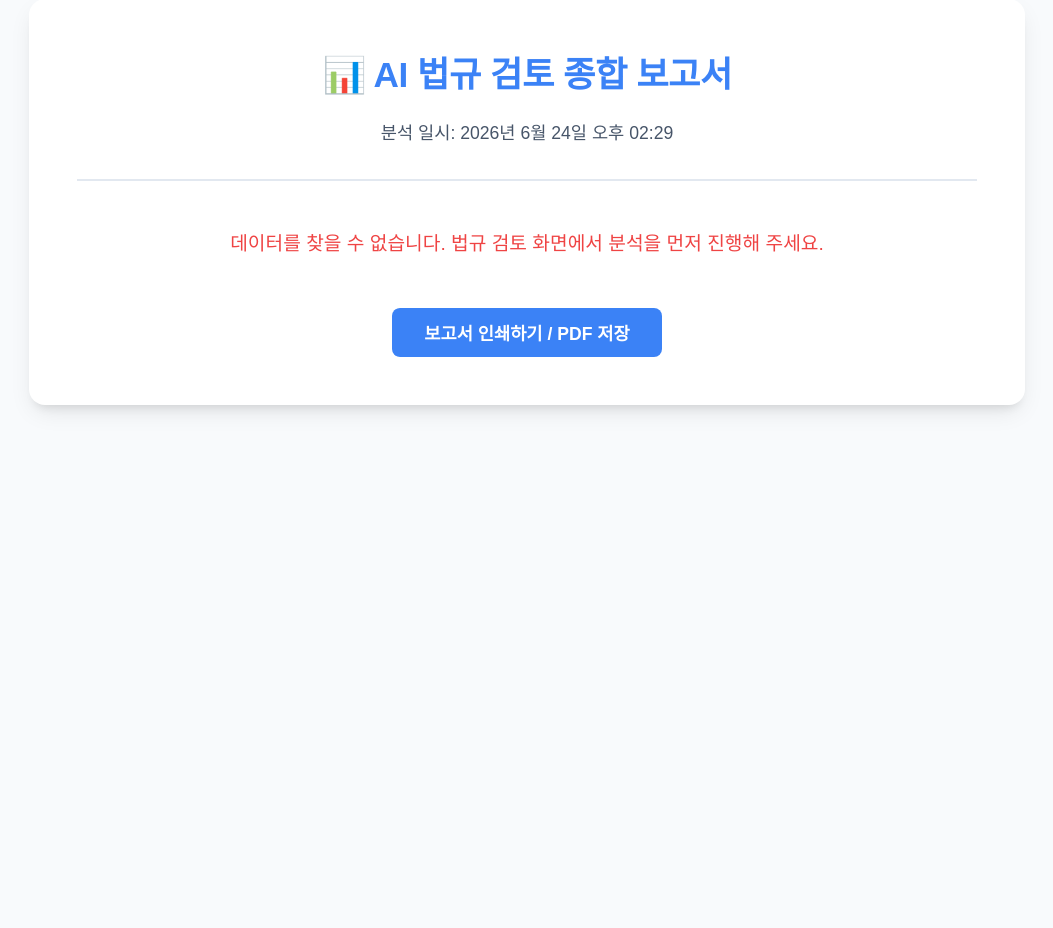
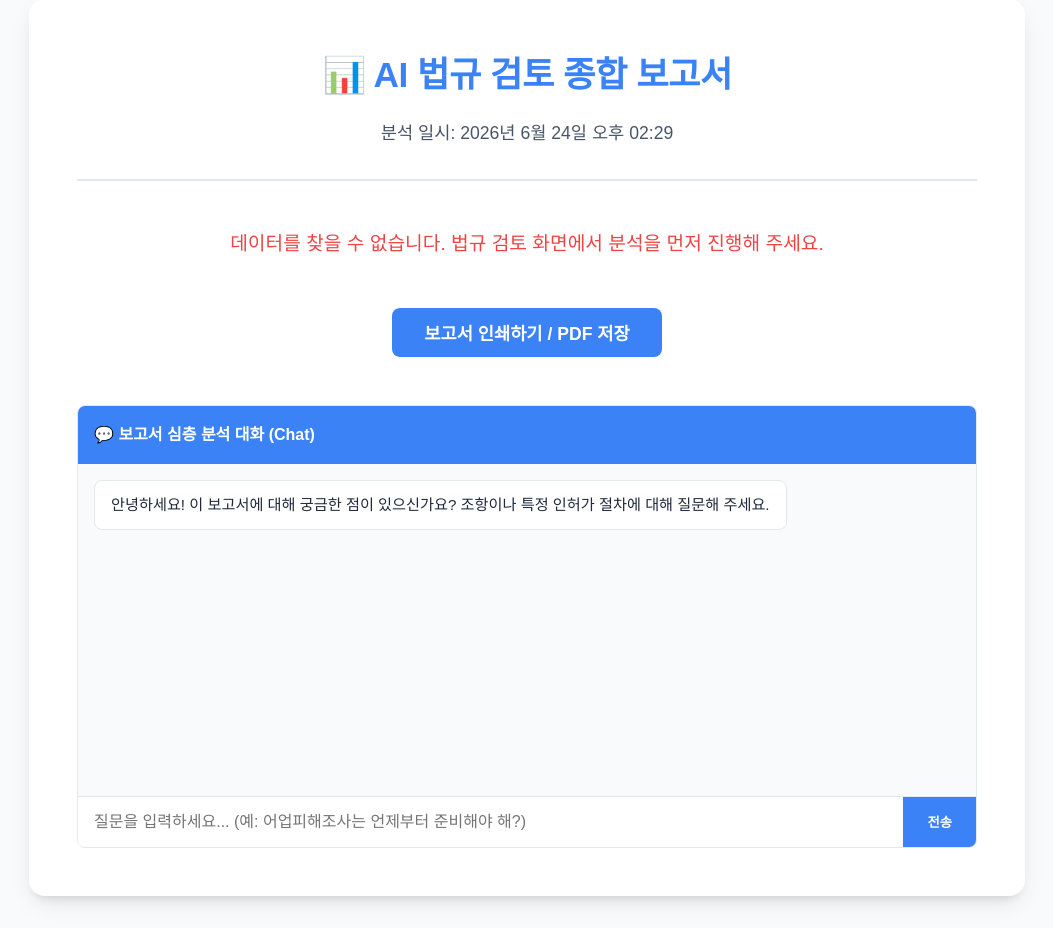
Before and after one commit to ksh8481-lgtm/law-assistant, a Flask app: page /report in a window 1280 px wide. Shown: the part 33-961 px from the top of the page, without its empty margins (113-1166 px from the left). Before the commit the page ends 446 px from the top, so only its background shows below. Run offline with Flask 3, Linux system fonts and the light colour scheme; some web fonts are replaced.

Commit message:
fix: AI 할루시네이션 방지 문구 완화 및 report.html 하단 챗봇 UI 추가

```diff
--- a/app.py
+++ b/app.py
@@ -535,11 +535,10 @@ def run_analysis(job_id, data):
         [법제처 제공 현행법 컨텍스트]
         {law_context}
 
-        **[가장 중요한 지시사항: 허위 조항 번호 생성 절대 금지 (할루시네이션 방지)]**
-        사용자는 당신이 과거 지식에 의존해 부정확한 법령 조항 번호(예: 제O조)를 마음대로 지어내는 것을 극도로 경계하고 있습니다.
-        1. 위 [법제처 제공 현행법 컨텍스트]에 없는 법령을 도출할 경우, **절대로 조항 번호(예: 제7조, 제15조 등)를 임의로 지어내지 마십시오.**
-        2. 100% 확신하는 현행 조항이 아니라면 JSON의 "article" 값은 빈 문자열("")로 두거나 기재하지 마십시오. 틀린 조항을 적는 것은 감사에서 중징계 사유입니다!
-        3. 반드시 "현행법에 따르면~"과 같이 법제처 기준 현행법을 바탕으로 해석하고 있다는 것을 보여주세요.
+        **[법령 조항 번호 명시 (매우 중요)]**
+        1. 당신이 도출한 필수 법적 절차(수산업법, 해양환경관리법 등)에 대해, **가급적 정확한 조항 번호(예: 제8조, 제10조 제1항 등)를 반드시 기재**하십시오.
+        2. 제공된 텍스트(컨텍스트)에 해당 법률이 없더라도, 당신의 뛰어난 내부 지식(Pre-trained Knowledge)을 총동원하여 실제 현행법에 존재하는 가장 정확한 조항을 적어주세요.
+        3. 조항 번호를 기재할 때는 절대로 "컨텍스트에 없어서~"와 같은 변명이나 사과문, 해명글을 적지 마십시오. 전문적인 보고서 문체만을 유지하세요.
 
         **[전문가 수준의 심층 연관 분석 프레임워크 (Deep Reasoning Framework)]**
         당신은 단순 정보 검색기가 아니라 최상급 건설 행정 전문가입니다. 아래 3단계 사고 프레임워크를 반드시 거쳐 결과를 도출하십시오.
@@ -878,5 +877,60 @@ def api_chat_other_review():
         print(f"Chat Review API Error: {e}")
         return jsonify({"success": False, "message": f"서버 오류: {str(e)}"})
 
+@app.route('/api/chat/report', methods=['POST'])
+def api_chat_report():
+    try:
+        data = request.json
+        chat_history = data.get('chat_history', [])
+        new_message = data.get('new_message', '')
+        report_data = data.get('report_data', {})
+
+        if not new_message:
+            return jsonify({"success": False, "message": "질문이 제공되지 않았습니다."}), 400
+
+        genai.configure(api_key=GEMINI_KEY)
+
+        initial_context = f"""
+        당신은 건설사업의 [AI 법규 검토 종합 보고서]에 대해 설명해주는 AI 챗봇입니다.
+        아래는 당신이 조금 전 분석하여 생성한 보고서의 원본 데이터(JSON)입니다.
+        사용자가 이 보고서의 내용에 대해 질문하면, 아래 데이터를 바탕으로 친절하고 전문적으로 답변해 주세요.
+        없는 내용을 꾸며내지 마시고, 데이터에 있는 법적 근거와 현장 상황을 연결하여 설명해 주십시오.
+
+        [보고서 데이터]:
+        {json.dumps(report_data, ensure_ascii=False, indent=2)}
+        """
+
+        contents_payload = []
+        contents_payload.append({"role": "user", "parts": [initial_context]})
+
+        for msg in chat_history:
+            contents_payload.append({
+                "role": msg["role"],
+                "parts": [msg["text"]]
+            })
+
+        contents_payload.append({
+            "role": "user",
+            "parts": [new_message]
+        })
+
+        model_name = 'models/gemini-1.5-pro-latest'
+        available_models = [m.name for m in genai.list_models() if 'generateContent' in m.supported_generation_methods]
+
+        if model_name not in available_models:
+            model_name = 'models/gemini-1.5-flash-latest'
+
+        model = genai.GenerativeModel(model_name)
+        response = model.generate_content(contents_payload)
+
+        return jsonify({
+            "success": True,
+            "result": response.text
+        })
+
+    except Exception as e:
+        print(f"Report Chat API Error: {e}")
+        return jsonify({"success": False, "message": f"서버 오류: {str(e)}"})
+
 if __name__ == '__main__':
     app.run(debug=True, port=5000)
--- a/templates/report.html
+++ b/templates/report.html
@@ -209,6 +209,76 @@
             .section {
                 page-break-inside: avoid;
             }
+            .chat-container {
+                display: none !important;
+            }
+        }
+
+        /* Chat UI Styles */
+        .chat-container {
+            margin-top: 3rem;
+            border: 1px solid var(--border-color);
+            border-radius: 8px;
+            background: #f8fafc;
+            display: flex;
+            flex-direction: column;
+            overflow: hidden;
+        }
+        .chat-header {
+            background: var(--primary-color);
+            color: white;
+            padding: 1rem;
+            font-weight: 600;
+        }
+        .chat-messages {
+            height: 300px;
+            overflow-y: auto;
+            padding: 1rem;
+            display: flex;
+            flex-direction: column;
+            gap: 1rem;
+        }
+        .message {
+            max-width: 80%;
+            padding: 0.8rem 1rem;
+            border-radius: 8px;
+            line-height: 1.5;
+            font-size: 0.95rem;
+            word-wrap: break-word;
+        }
+        .msg-user {
+            align-self: flex-end;
+            background: var(--primary-color);
+            color: white;
+        }
+        .msg-ai {
+            align-self: flex-start;
+            background: white;
+            border: 1px solid var(--border-color);
+            color: var(--text-primary);
+        }
+        .chat-input-area {
+            display: flex;
+            border-top: 1px solid var(--border-color);
+            background: white;
+        }
+        .chat-input-area input {
+            flex: 1;
+            padding: 1rem;
+            border: none;
+            outline: none;
+            font-size: 1rem;
+        }
+        .chat-input-area button {
+            background: var(--primary-color);
+            color: white;
+            border: none;
+            padding: 0 1.5rem;
+            cursor: pointer;
+            font-weight: 600;
+        }
+        .chat-input-area button:disabled {
+            background: #94a3b8;
         }
 
         /* Checklist Table Styles */
@@ -262,6 +332,17 @@
         </div>
 
         <button class="btn-print" onclick="window.print()">보고서 인쇄하기 / PDF 저장</button>
+
+        <div class="chat-container">
+            <div class="chat-header">💬 보고서 심층 분석 대화 (Chat)</div>
+            <div class="chat-messages" id="chat-messages">
+                <div class="message msg-ai">안녕하세요! 이 보고서에 대해 궁금한 점이 있으신가요? 조항이나 특정 인허가 절차에 대해 질문해 주세요.</div>
+            </div>
+            <div class="chat-input-area">
+                <input type="text" id="chat-input" placeholder="질문을 입력하세요... (예: 어업피해조사는 언제부터 준비해야 해?)" autocomplete="off">
+                <button type="button" id="chat-send-btn">전송</button>
+            </div>
+        </div>
     </div>
 
     <script>
@@ -407,6 +488,66 @@
             } catch (e) {
                 contentDiv.innerHTML = '<div class="error-message">데이터 형식이 잘못되었습니다. 다시 시도해 주세요.</div>';
             }
+
+            // Chat Logic
+            const chatMessages = document.getElementById('chat-messages');
+            const chatInput = document.getElementById('chat-input');
+            const chatSendBtn = document.getElementById('chat-send-btn');
+            let chatHistory = [];
+
+            function appendMessage(role, text) {
+                const msgDiv = document.createElement('div');
+                msgDiv.className = `message ${role === 'user' ? 'msg-user' : 'msg-ai'}`;
+                msgDiv.innerHTML = text.replace(/\n/g, '<br>');
+                chatMessages.appendChild(msgDiv);
+                chatMessages.scrollTop = chatMessages.scrollHeight;
+            }
+
+            async function sendMessage() {
+                const text = chatInput.value.trim();
+                if (!text) return;
+
+                appendMessage('user', text);
+                chatInput.value = '';
+                chatInput.disabled = true;
+                chatSendBtn.disabled = true;
+                chatSendBtn.textContent = '...';
+
+                try {
+                    const reportData = JSON.parse(sessionStorage.getItem('aiResult') || '{}');
+                    const response = await fetch('/api/chat/report', {
+                        method: 'POST',
+                        headers: { 'Content-Type': 'application/json' },
+                        body: JSON.stringify({
+                            chat_history: chatHistory,
+                            new_message: text,
+                            report_data: reportData
+                        })
+                    });
+
+                    const resData = await response.json();
+                    if (resData.success) {
+                        appendMessage('ai', resData.result);
+                        chatHistory.push({ role: 'user', text: text });
+                        chatHistory.push({ role: 'model', text: resData.result });
+                    } else {
+                        appendMessage('ai', `오류: ${resData.message}`);
+                    }
+                } catch (err) {
+                    appendMessage('ai', '네트워크 오류가 발생했습니다.');
+                }
+
+                chatInput.disabled = false;
+                chatSendBtn.disabled = false;
+                chatSendBtn.textContent = '전송';
+                chatInput.focus();
+            }
+
+            chatSendBtn.addEventListener('click', sendMessage);
+            chatInput.addEventListener('keypress', (e) => {
+                if (e.key === 'Enter') sendMessage();
+            });
+
         });
     </script>
 </body>
```
